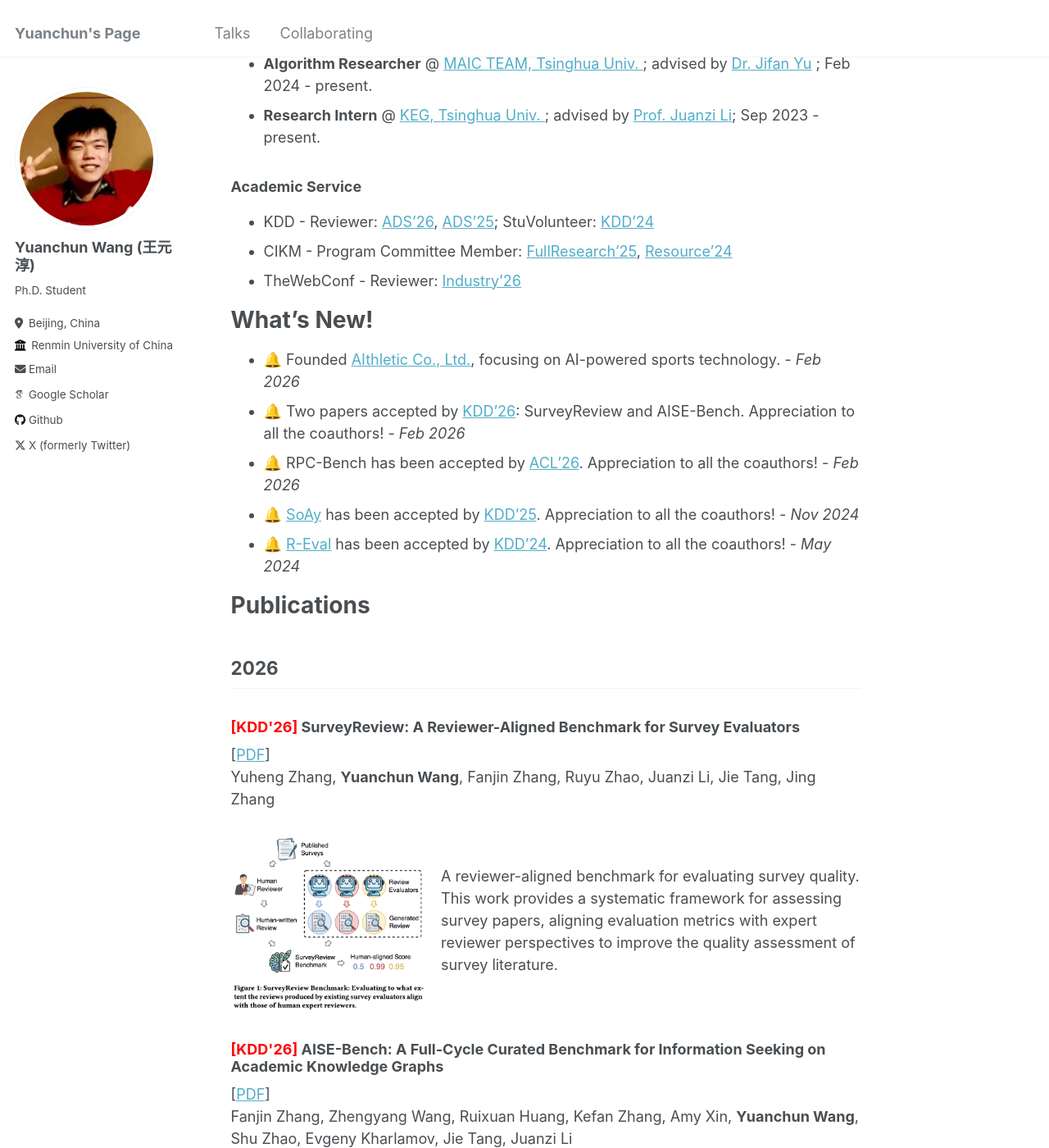
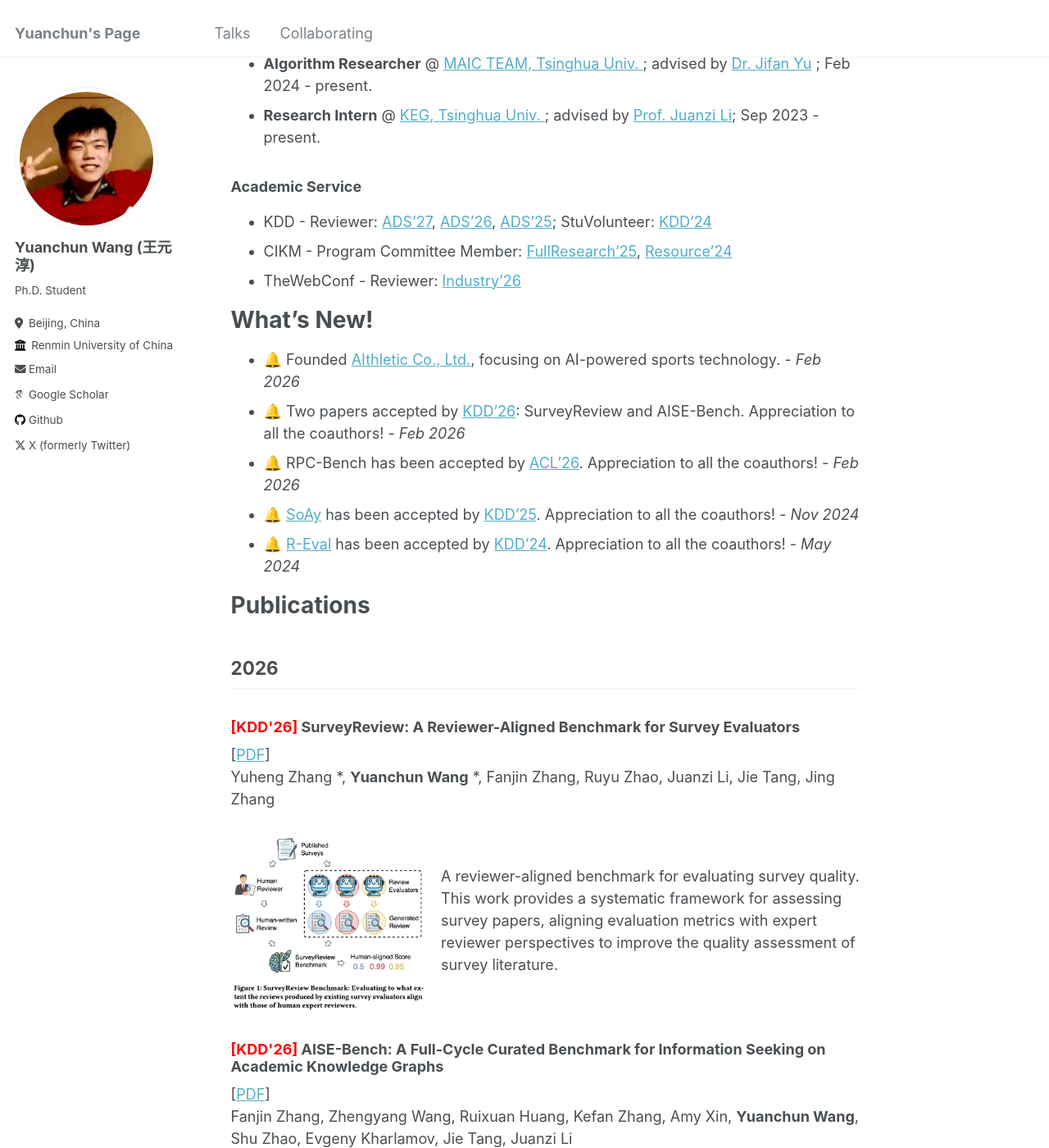
Before and after one commit to WangYC-99/WangYC-99.github.io, a Jekyll site: the page built from _pages/about.md, in a window 1280 px wide and 1400 px high, scrolled down 518 px. Shown: the whole window at 82% size. Built offline with Jekyll 4.4.1, drawn with Linux system fonts in a browser that asks for light colours; some web fonts are replaced.

Commit message:
Add ADS'27 to KDD service and mark SurveyReview co-first authors

```diff
--- a/_pages/about.md
+++ b/_pages/about.md
@@ -22,7 +22,7 @@ Feel free to chat with me for our shared interests whether in research or life.
 * **Research Intern** @ [KEG, Tsinghua Univ. ](https://keg.cs.tsinghua.edu.cn/); advised by [Prof. Juanzi Li](https://keg.cs.tsinghua.edu.cn/persons/ljz/); Sep 2023 - present.
 
 ### Academic Service
-* KDD - Reviewer: [ADS'26](https://kdd2026.kdd.org/), [ADS'25](https://kdd2025.kdd.org/); StuVolunteer: [KDD'24](https://kdd2024.kdd.org/)
+* KDD - Reviewer: [ADS'27](https://kdd2027.kdd.org/), [ADS'26](https://kdd2026.kdd.org/), [ADS'25](https://kdd2025.kdd.org/); StuVolunteer: [KDD'24](https://kdd2024.kdd.org/)
 * CIKM - Program Committee Member: [FullResearch'25](https://cikm2025.org/), [Resource'24](https://cikm2024.org)
 * TheWebConf - Reviewer: [Industry'26](https://www2026.thewebconf.org/)
 
@@ -39,7 +39,7 @@ Feel free to chat with me for our shared interests whether in research or life.
 
 ### <font color=red>[KDD'26]</font> SurveyReview: A Reviewer-Aligned Benchmark for Survey Evaluators
 [[PDF](https://dl.acm.org/doi/abs/10.1145/3770855.3817505)]
-<br> Yuheng Zhang, **Yuanchun Wang**, Fanjin Zhang, Ruyu Zhao, Juanzi Li, Jie Tang, Jing Zhang
+<br> Yuheng Zhang *, **Yuanchun Wang** *, Fanjin Zhang, Ruyu Zhao, Juanzi Li, Jie Tang, Jing Zhang
 <div style="display: flex; align-items: center;">
     <div style="flex: 1;">
         <img src="https://wangyc-99.github.io/images/pubs/surveyreview.jpg" alt="surveyreview.jpg">
```
